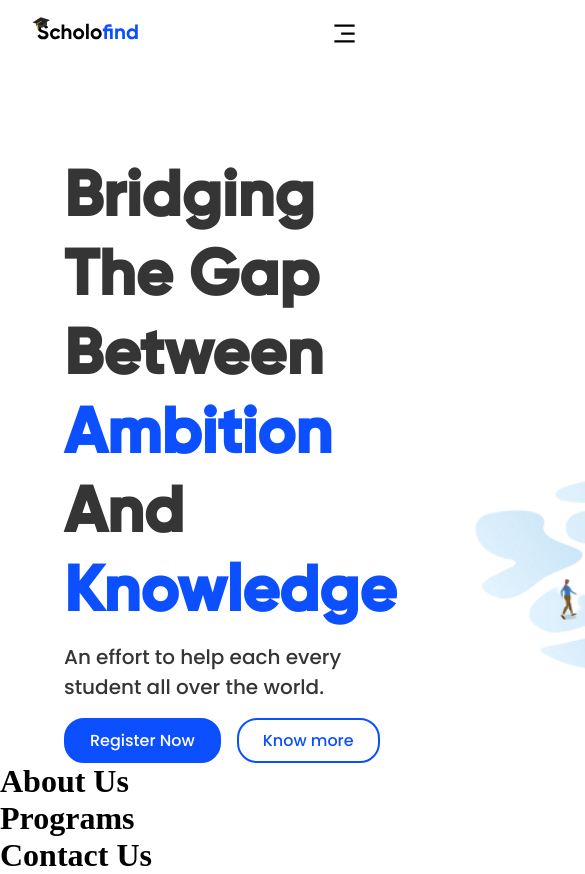
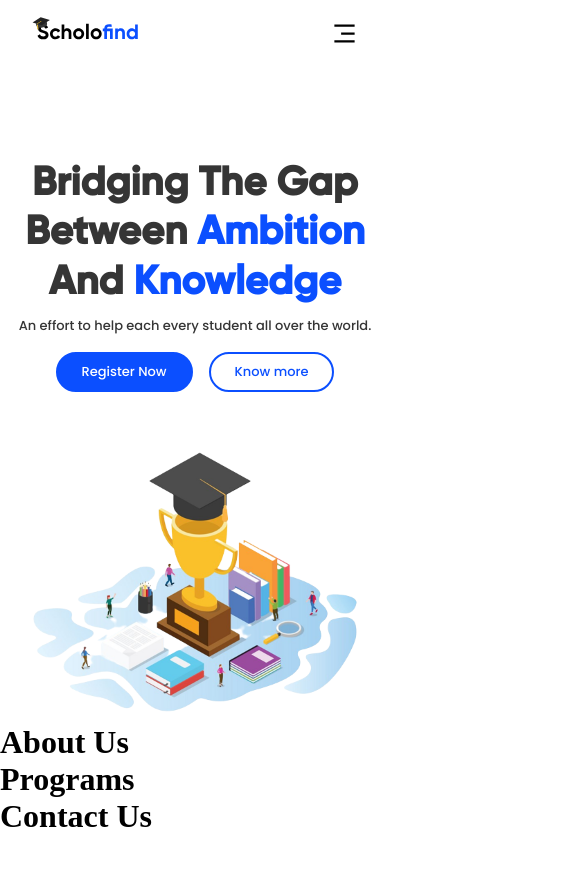
Before and after one commit to Aditya-150/scholofind, a React (Create React App) app: page / in a window 390 px wide. Shown: the top 874 px of the page, 585 px wide, since content can reach past the window. After the commit the page ends 844 px from the top, so only its background shows below. Built offline with nearby package versions, Linux system fonts and the light colour scheme.

Commit message:
Header is Done!!

```diff
--- a/src/components/header/header.css
+++ b/src/components/header/header.css
@@ -71,3 +71,61 @@
   background: var(--color-sub);
   border: 2px solid #467bff;
 }
+@media screen and (max-width: 1207px) {
+  .scholofind__header {
+    display: flex;
+    flex-direction: column;
+    padding-right: 4rem;
+    align-items: center;
+
+    text-align: center;
+  }
+  .scholofind__header-content__button {
+    display: flex;
+    flex-direction: row;
+    justify-content: center;
+    align-items: center;
+    margin-top: 1rem;
+  }
+  .scholofind__header-image {
+    margin-top: 3rem;
+  }
+}
+@media screen and (max-width: 890px) {
+  .scholofind__header {
+    padding-left: 1rem;
+    padding-right: 1rem;
+  }
+  .scholofind__header-content h1 {
+    font-size: 48px;
+    line-height: 59.25px;
+  }
+  .scholofind__header-content p {
+    font-size: 14px;
+    line-height: 21px;
+  }
+  .scholofind__header-content__button button {
+    font-size: 14;
+  }
+  .scholofind__header-image img {
+    width: 440.8px;
+    height: 300px;
+  }
+}
+@media screen and (max-width: 450px) {
+  .scholofind__header-content h1 {
+    font-size: 40px;
+    line-height: 49.37px;
+  }
+  .scholofind__header-content p {
+    font-size: 13px;
+    line-height: 19.5px;
+  }
+  .scholofind__header-content__button button {
+    font-size: 13px;
+  }
+  .scholofind__header-image img {
+    width: 411.38px;
+    height: 280px;
+  }
+}
```
